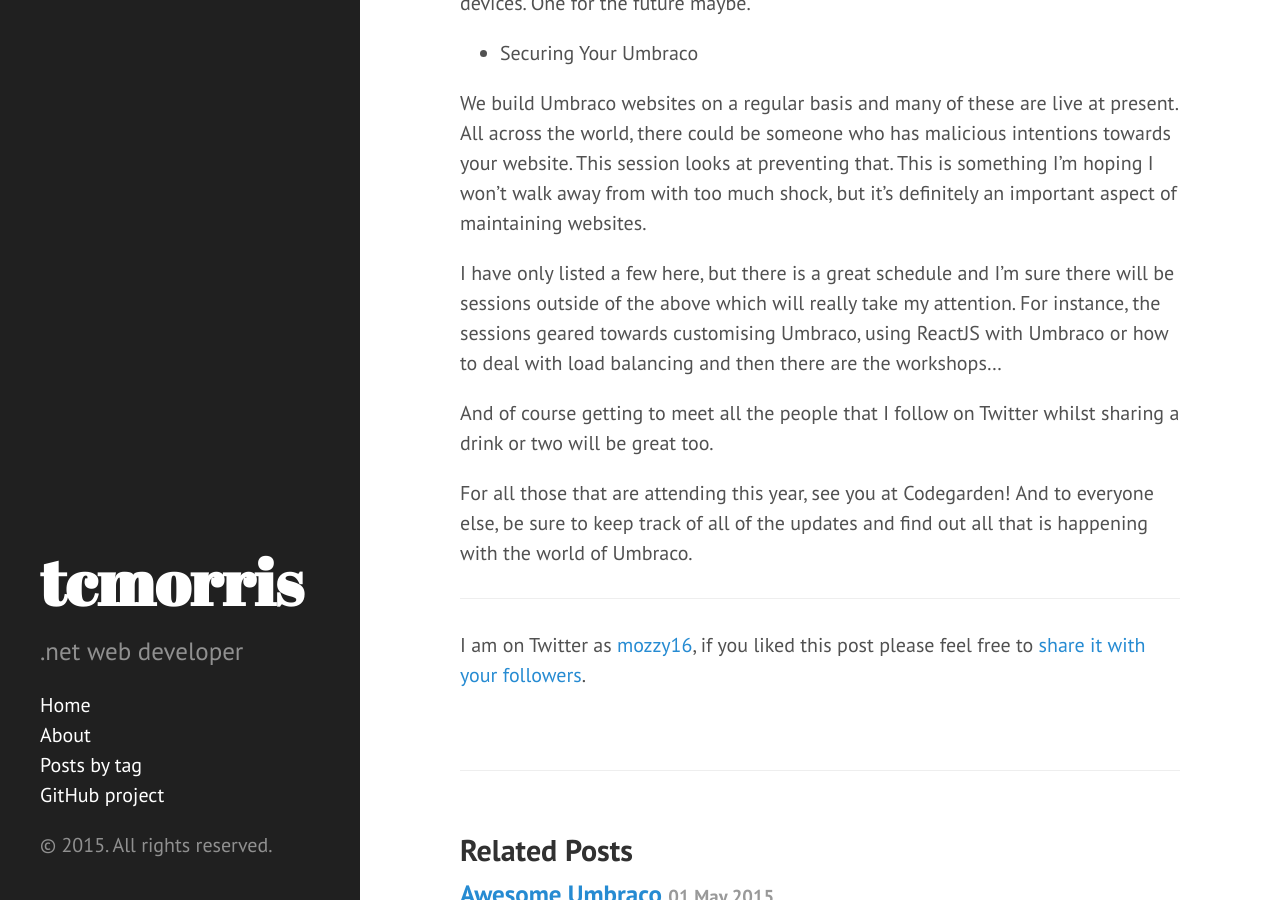
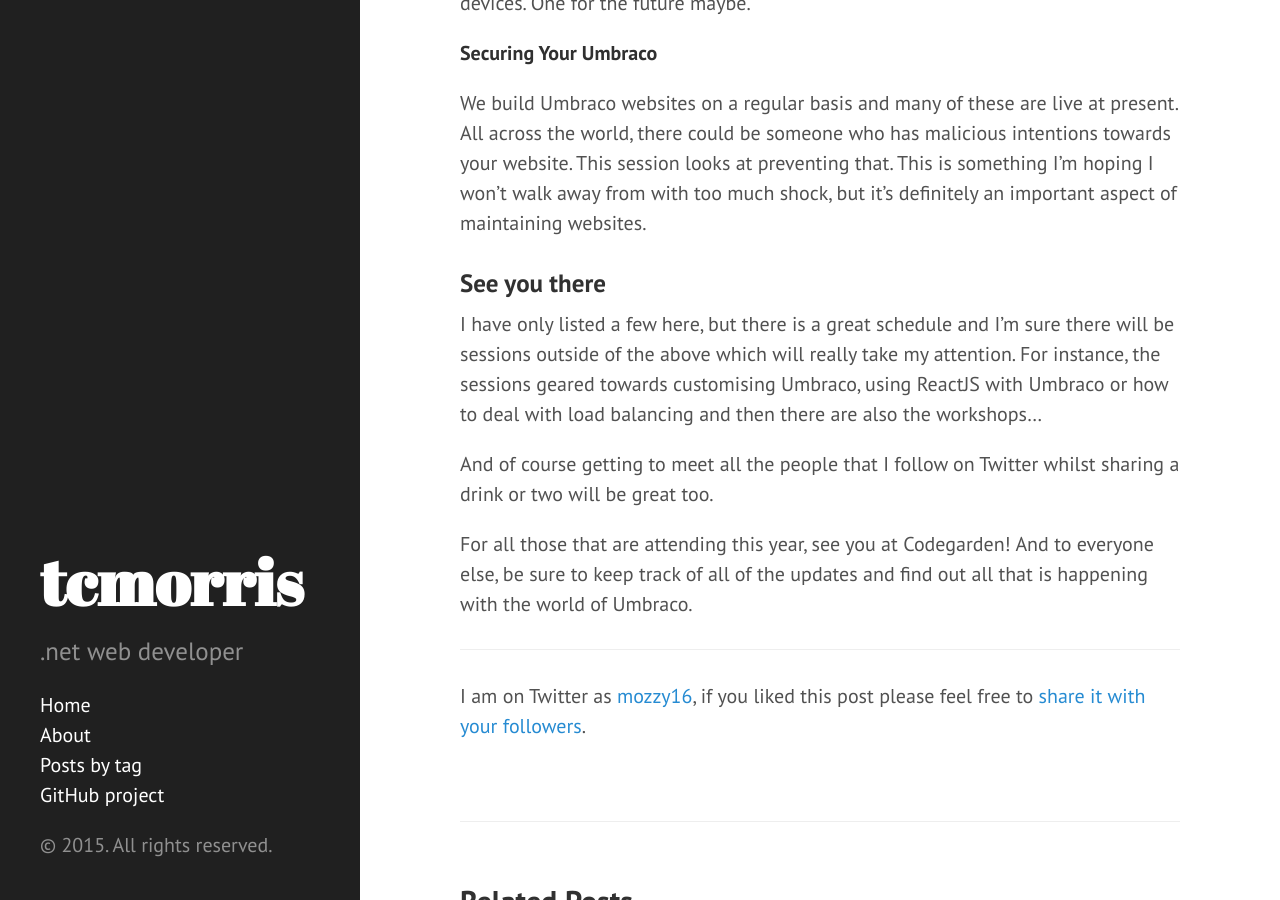
Before and after one commit to tcmorris/tcmorris.github.io, a Jekyll site: the page built from _posts/2015-06-03-codegarden15-preview.md, in a window 1280 px wide and 900 px high, scrolled down 982 px. Built offline with Jekyll 4.4.1, drawn with Linux system fonts in a browser that asks for light colours; Markdown is read by kramdown in place of the engine named in the settings; some of the changed text lies outside the part shown.

Commit message:
Updates to codegarden preview post

```diff
--- a/_posts/2015-06-03-codegarden15-preview.md
+++ b/_posts/2015-06-03-codegarden15-preview.md
@@ -1,6 +1,6 @@
 ---
 layout: post
-title: Umbraco Codegarden Preview
+title: Umbraco Codegarden preview
 tagline: A look at the upcoming Umbraco conference in Copenhagen.
 permalink: /blog/codegarden15-preview/
 tags: umbraco
@@ -12,23 +12,25 @@
 
 After looking at the [schedule](http://codegarden15.com/schedule), here are a few that I have picked out...
 
-- Umbraco Roadmap Panel
+**Umbraco Roadmap Panel**
 
 Find out about all that is coming up in future releases of Umbraco. Version 7 was a big step, but Umbraco is a product that keeps on moving. I'm really looking forward to see what is in store.
 
-- How to develop a killer package
+**How to develop a killer package**
 
 Lee and Matt outline all that is required to make a package and get it out on the appropriate channels. Kind of like an overview of how to contribute to Umbraco with new ideas or improvements. As someone who would like to get more involved in this side of things, it should prove to be a helpful guide.
 
-- Beyond the web
+**Beyond the web**
 
 We primarily see Umbraco as a traditional CMS which maps directly to website content and it's HTML. This session looks to help us realise that Umbraco can be used for other purposes and that this can be tied with all sorts of other connected devices. One for the future maybe.
 
-- Securing Your Umbraco
+**Securing Your Umbraco**
 
 We build Umbraco websites on a regular basis and many of these are live at present. All across the world, there could be someone who has malicious intentions towards your website. This session looks at preventing that. This is something I'm hoping I won't walk away from with too much shock, but it's definitely an important aspect of maintaining websites.
 
-I have only listed a few here, but there is a great schedule and I'm sure there will be sessions outside of the above which will really take my attention. For instance, the sessions geared towards customising Umbraco, using ReactJS with Umbraco or how to deal with load balancing and then there are the workshops...
+### See you there
+
+I have only listed a few here, but there is a great schedule and I'm sure there will be sessions outside of the above which will really take my attention. For instance, the sessions geared towards customising Umbraco, using ReactJS with Umbraco or how to deal with load balancing and then there are also the workshops...
 
 And of course getting to meet all the people that I follow on Twitter whilst sharing a drink or two will be great too.
 
```
